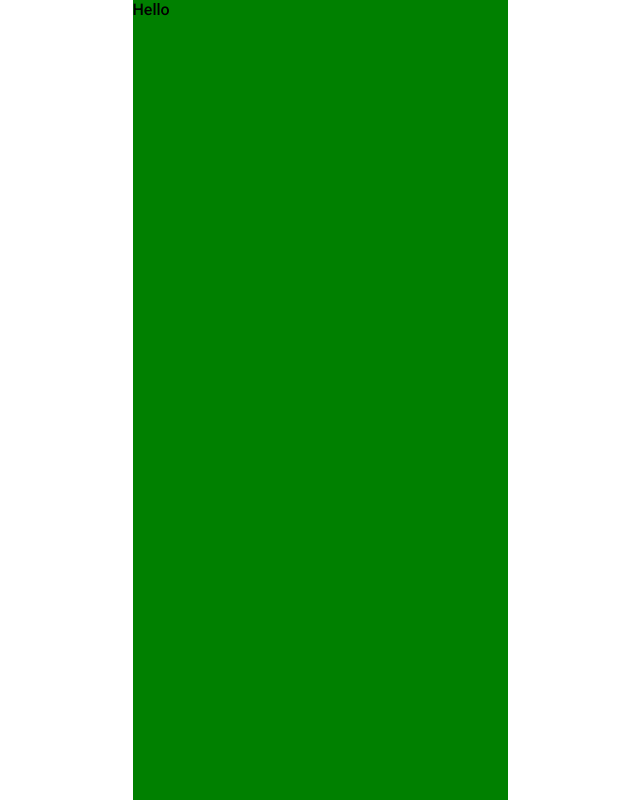
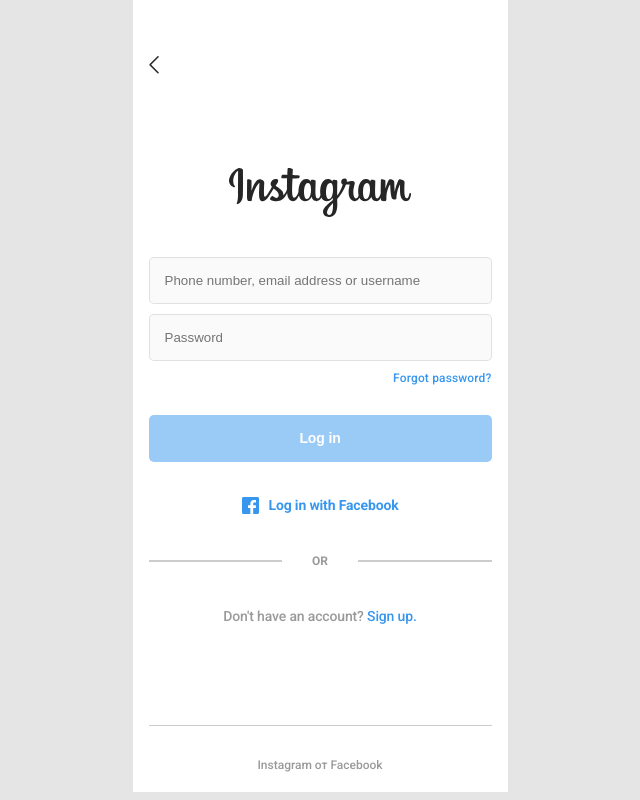
Before and after one commit to Abdulaziz2004/instagram, a React (Create React App) app: page /signIn in a window 1280 px wide. Shown: the whole page, without its empty margins (320-960 px from the left). Built offline with nearby package versions, Linux system fonts and the light colour scheme.

Commit message:
finishing sing in

```diff
--- a/src/index.css
+++ b/src/index.css
@@ -10,4 +10,5 @@
   width: 375px;
   margin: 0 auto;
   font-family: 'Roboto', sans-serif;
+  background: #e5e5e5;
 }
--- a/src/pages/SignIn.jsx
+++ b/src/pages/SignIn.jsx
@@ -1,11 +1,56 @@
 import React from 'react';
 import styled from "styled-components";
+import back from "../assets/Shape.svg";
+import logo from "../assets/Instagram Logo.svg";
+import facebook from "../assets/facebook.svg";
+import { Link } from 'react-router-dom';
 
 const SignIn = () => {
   return (
     <Wrapper>
       <div className='signin__container'>
-        Hello
+        <div className='back'>
+          <Link to="/">
+            <img src={back} alt="" />
+          </Link>
+        </div>
+
+
+        <div className='logo'>
+          <img src={logo} alt="" />
+        </div>
+
+        <div className='inputs'>
+          <input type="text" placeholder='Phone number, email address or username' />
+          <input type="password" placeholder='Password' />
+        </div>
+
+        <div className='forgot__password'>
+          <p>Forgot password?</p>
+        </div>
+
+        <div className='login__button'>
+          <button>Log in</button>
+        </div>
+
+        <div className='login__facebook'>
+          <img src={facebook} alt="" />
+          <span>Log in with Facebook</span>
+        </div>
+
+        <div className='or'>
+          <span></span>
+          <p>OR</p>
+          <span></span>
+        </div>
+
+        <div className='sign__up'>
+          <p>Don't have an account? <span>Sign up.</span></p>
+        </div>
+
+        <div className='footer'>
+            <p>Instagram от Facebook</p>
+        </div>
       </div>
     </Wrapper>
   );
@@ -16,7 +61,120 @@
 const Wrapper = styled.div`
   .signin__container {
     max-width: 375px;
-    height: 800px;
-    background: green;
+    background: white;
+    padding: 56px 16px 20px 16px;
+
+    .back{
+      margin-bottom: 90px;
+    }
+
+    .logo{
+      display: flex;
+      justify-content: center;
+      margin-bottom: 40px;
+    }
+
+    .inputs {
+
+      input{
+        width: 100%;
+        padding: 15px;
+        display: block;
+        background: #FAFAFA;
+        border: 0.5px solid rgba(0, 0, 0, 0.1);
+        box-sizing: border-box;
+        border-radius: 5px;
+        margin-bottom: 10px;
+        outline: none;
+      }
+    }
+
+    .forgot__password p{
+      text-align: end;
+      font-weight: 500;
+      font-size: 12px;
+      line-height: 14px;
+      letter-spacing: 0.15px;
+      color: #3797EF;
+      margin-bottom: 30px;
+    }
+
+    .login__button button{
+      width: 100%;
+      background: #3797EF;
+      border-radius: 5px;
+      border: none;
+      padding: 15px;
+      font-weight: 600;
+      font-size: 14px;
+      line-height: 17px;
+      letter-spacing: -0.15px;
+      color: #FFFFFF;
+      opacity: 0.5;
+      margin-bottom: 35px;
+    }
+
+    .login__facebook{
+      display: flex;
+      align-items: center;
+      justify-content: center;
+      gap: 10px;
+      margin-bottom: 40px;
+
+      span{
+        font-weight: 600;
+        font-size: 14px;
+        line-height: 17px;
+        letter-spacing: -0.15px;
+        color: #3797EF;
+      }
+    }
+
+    .or{
+      display: flex;
+      gap: 30px;
+      align-items: center;
+      margin-bottom: 40px;
+      p {
+        font-weight: 600;
+        font-size: 12px;
+        line-height: 14px;
+        text-align: center;
+        color: rgba(0, 0, 0, 0.4);
+      }
+
+      span{
+        width: 100%;
+        border: 0.33px solid rgba(0, 0, 0, 0.2);
+      }
+    }
+
+    .sign__up p{
+      font-weight: 400;
+      font-size: 14px;
+      line-height: 17px;
+      text-align: center;
+      letter-spacing: -0.15px;
+      color: rgba(0, 0, 0, 0.4);
+      margin-bottom: 100px;
+
+      span{
+        color: #3797EF;
+      }
+    }
+
+    .footer{
+      border-top: 0.33px solid rgba(0, 0, 0, 0.2);
+
+      p{
+        font-weight: 400;
+        font-size: 12px;
+        line-height: 14px;
+        text-align: center;
+        letter-spacing: -0.01px;
+        color: rgba(0, 0, 0, 0.4);
+        margin-top: 32px;
+      }
+    }
   }
 `;
```
Also changed, not shown: src/assets/facebook.svg (added).
